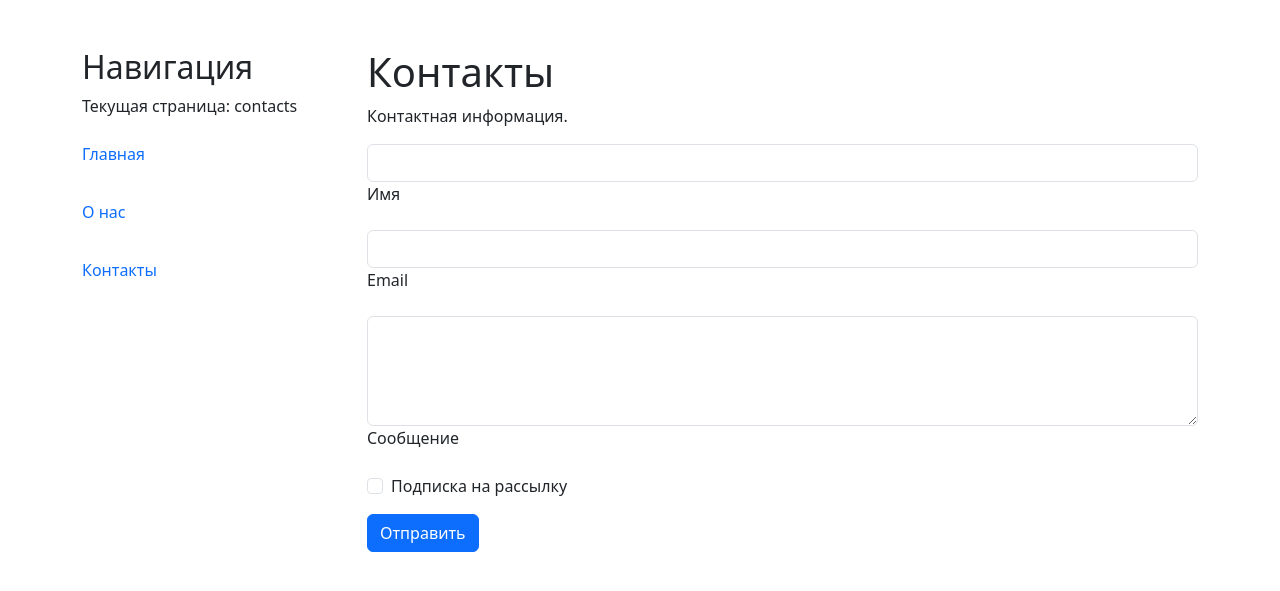
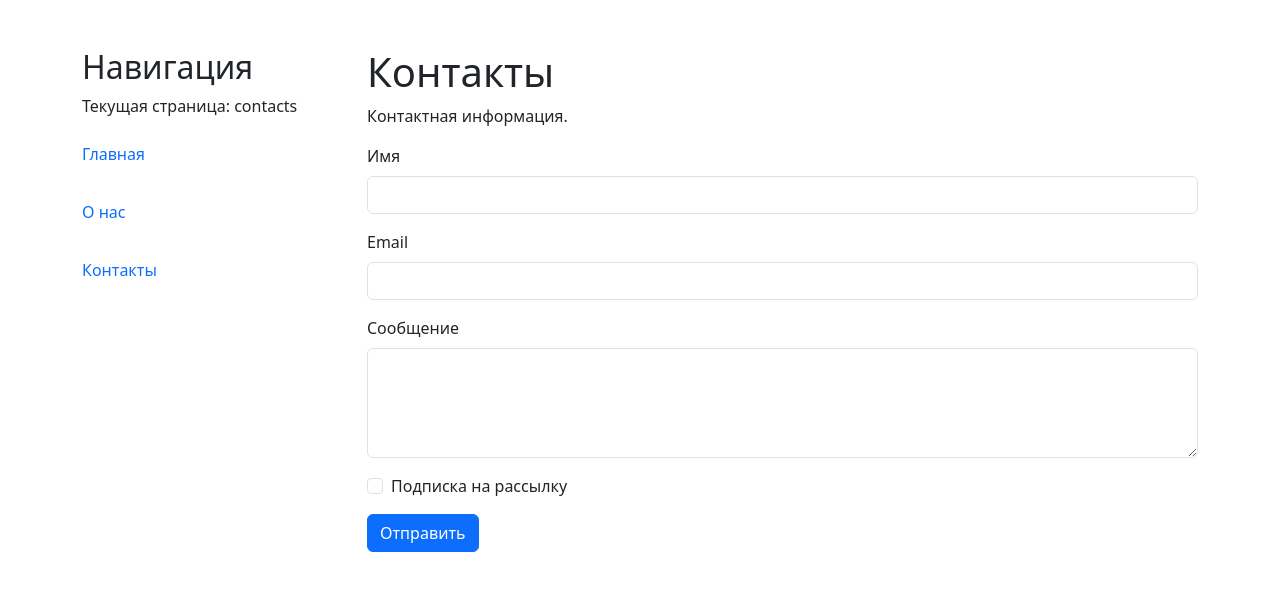
Before and after one commit to forsakensu/flask-bootstrap, a Flask app: a page that uses templates/contacts.j2 in a window 1280 px wide. Shown: the top 591 px of the page. Run offline with Flask 3, Linux system fonts and the light colour scheme.

Commit message:
Подправлена форма

```diff
--- a/templates/contacts.j2
+++ b/templates/contacts.j2
@@ -9,23 +9,23 @@
     {{ form.hidden_tag() }}
 
     <div class="mb-3">
+      {{ form.name.label(class="form-label", for="name") }}
       {{ form.name(class="form-control", id="name") }}
-      {{ form.name.label(class="form-label", for="name") }}
     </div>
 
     <div class="mb-3">
+      {{ form.email.label(class="form-label", for="email") }}
       {{ form.email(class="form-control", id="email") }}
-      {{ form.email.label(class="form-label", for="email") }}
     </div>
 
     <div class="mb-3">
+      {{ form.message.label(class="form-label", for="message") }}
       {{ form.message(class="form-control", id="message", rows=4) }}
-      {{ form.message.label(class="form-label", for="message") }}
     </div>
 
     <div class="mb-3 form-check">
+      {{ form.newsletter.label(class="form-check-label", for="newsletter") }}
       {{ form.newsletter(class="form-check-input", id="newsletter") }}
-      {{ form.newsletter.label(class="form-check-label", for="newsletter") }}
     </div>
 
     {{ form.submit(class="btn btn-primary") }}
```
